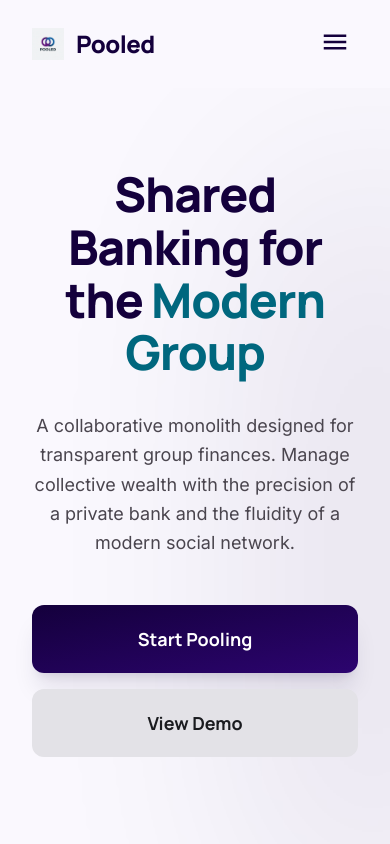
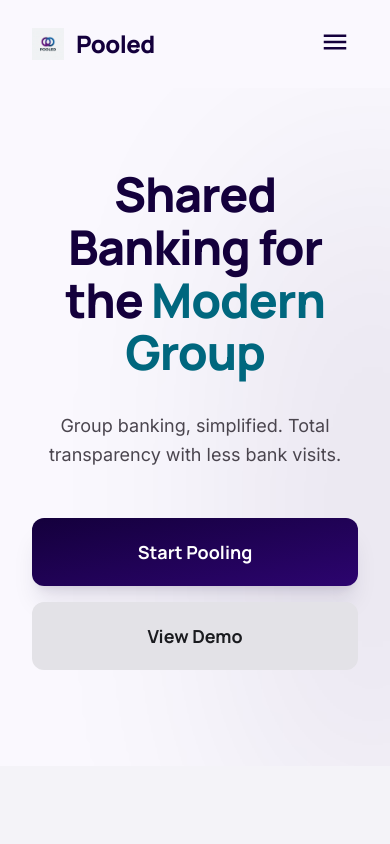
Before and after one commit to devydave01/Pooled, a React (Vite) app: page / in a window 390 px wide. Shown: the top 844 px of the page. Built offline with nearby package versions, Linux system fonts and the light colour scheme.

Commit message:
feat: complete UI/UX refresh (mobile menus, auth pages, and hero copy)

```diff
--- a/src/components/organisms/Hero.jsx
+++ b/src/components/organisms/Hero.jsx
@@ -19,21 +19,24 @@ const Hero = () => {
               <span className="text-secondary">Modern Group</span>
             </h1>
             <p className="text-lg md:text-xl text-on-surface-variant max-w-xl mb-12 leading-relaxed mx-auto">
-              A collaborative monolith designed for transparent group finances.
-              Manage collective wealth with the precision of a private bank and
-              the fluidity of a modern social network.
+              Group banking, simplified. Total transparency with less bank
+              visits.
             </p>
             <div className="flex flex-col sm:flex-row gap-4 justify-center w-full sm:w-auto">
               <motion.button
-                onClick={() => navigate('/signup')}
-                whileHover={{ scale: 1.02 }}
-                whileTap={{ scale: 0.95 }}
+                onClick={() => navigate("/signup")}
+                whileHover={{scale: 1.02}}
+                whileTap={{scale: 0.95}}
                 className="bg-gradient-to-br from-primary to-primary-container text-on-primary px-10 py-5 rounded-xl font-headline font-bold text-lg shadow-xl shadow-primary/10 transition-all"
               >
                 Start Pooling
               </motion.button>
               <button
-                onClick={() => document.getElementById('features')?.scrollIntoView({ behavior: 'smooth' })}
+                onClick={() =>
+                  document
+                    .getElementById("features")
+                    ?.scrollIntoView({behavior: "smooth"})
+                }
                 className="bg-surface-container-highest text-on-surface px-10 py-5 rounded-xl font-headline font-bold text-lg hover:bg-surface-container-high transition-colors"
               >
                 View Demo
```
